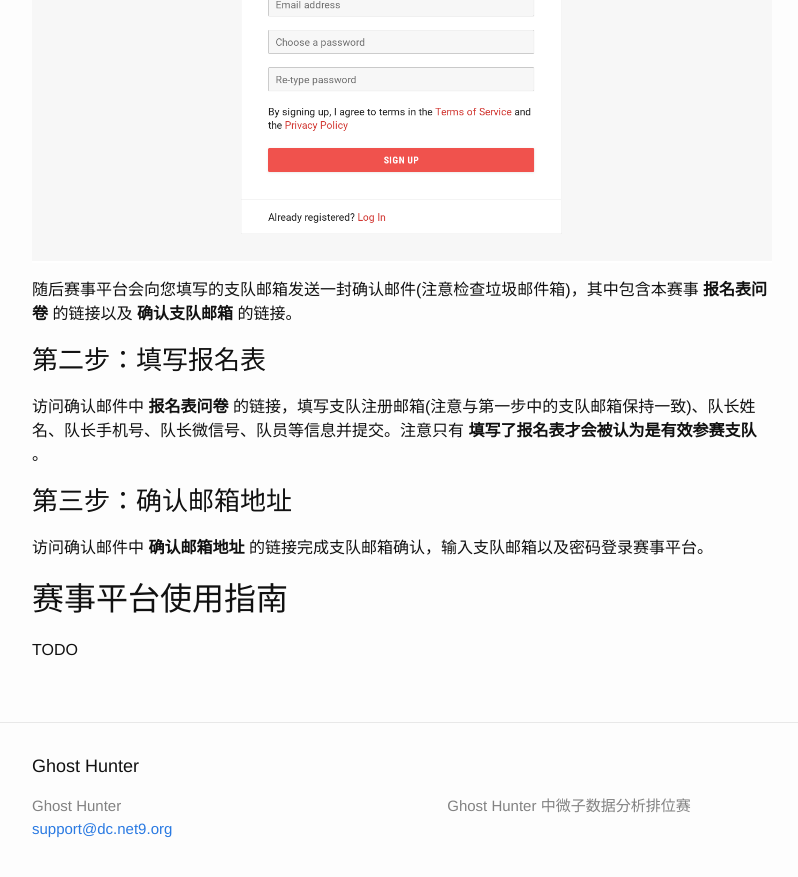
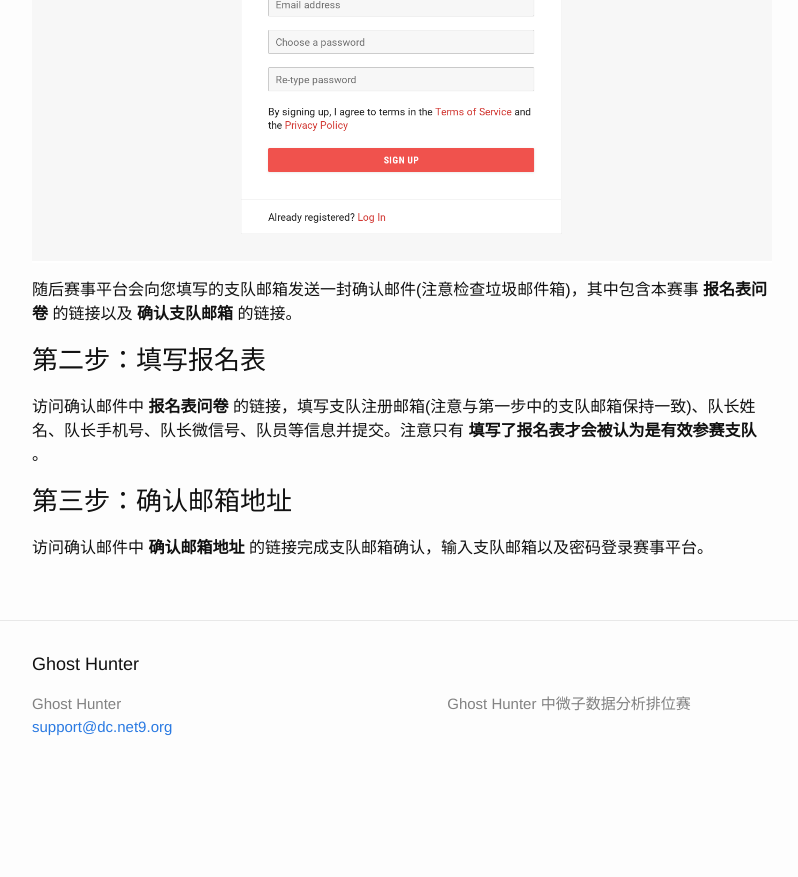
Before and after one commit to ghost-hunter-contest/ghost-hunter-contest.github.io, a Jekyll site: the page built from _posts/2019-02-13-platform.markdown, in a window 1280 px wide and 900 px high, scrolled down 743 px. Shown: the top 877 px of the window, without its empty margins (238-1036 px from the left). Built offline with Jekyll 4.4.1, drawn with Linux system fonts in a browser that asks for light colours; after the commit the page ends 1541 px from its top, so only the background shows below that.

Commit message:
Update 2019-02-13-platform.markdown

```diff
--- a/_posts/2019-02-13-platform.markdown
+++ b/_posts/2019-02-13-platform.markdown
@@ -22,6 +22,3 @@ date:   2019-02-01 11:23:47 +0800
 
 ### 第三步：确认邮箱地址
 访问确认邮件中 **确认邮箱地址** 的链接完成支队邮箱确认，输入支队邮箱以及密码登录赛事平台。
-
-## 赛事平台使用指南
-TODO
```
